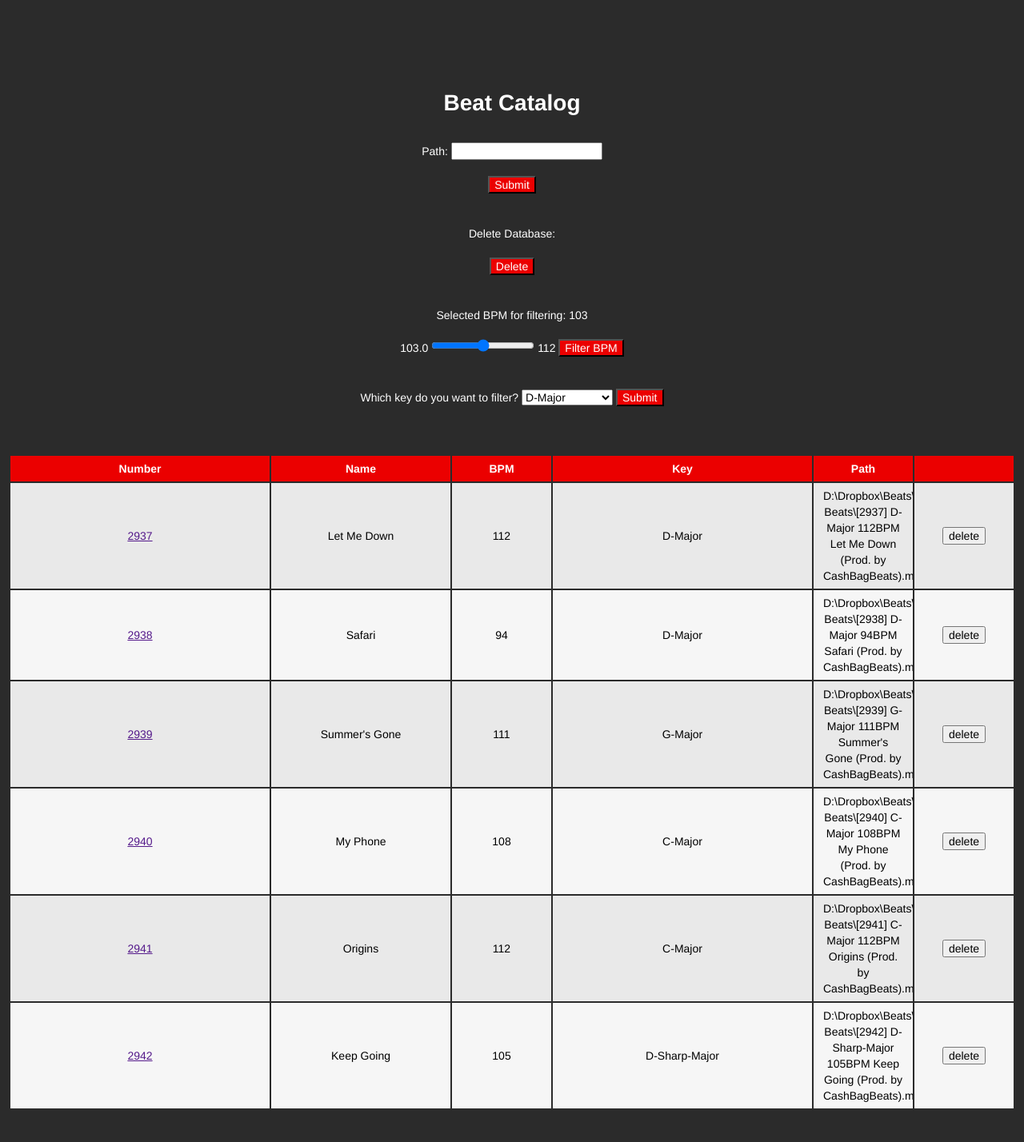
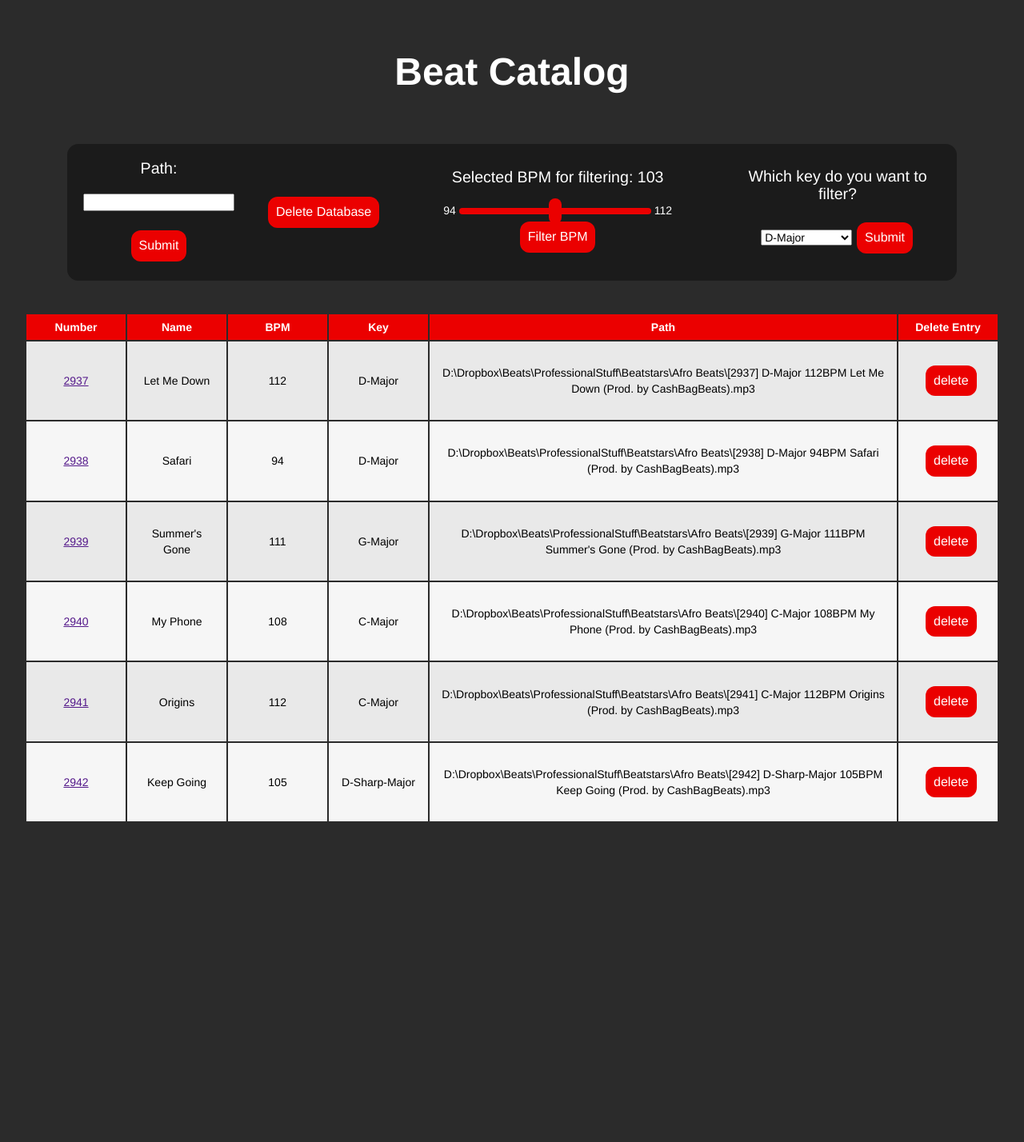
Before and after one commit to MyNameIsCarsten/beat-portfolio, a Django app: page / in a window 1280 px wide. Shown: the whole page at 80% size. After the commit the page ends 1027 px from the top, so only its background shows below. Run offline with Django 4.2, Linux system fonts and the light colour scheme; data comes from the database, SQL or seed files in the repository; both versions use the stored data as it was after the commit; some libraries are stand-ins or nearby versions.

Commit message:
Styling changes to header

```diff
--- a/beat_catalog/catalog_app/static/catalog_app/styles.css
+++ b/beat_catalog/catalog_app/static/catalog_app/styles.css
@@ -10,10 +10,29 @@ body {
 
 }
 
+button,input[type=submit] {
+  background-color: #eb0000;
+  border: none;
+  color: white;
+  padding: 10px;
+  text-align: center;
+  text-decoration: none;
+  display: inline-block;
+  font-size: 16px;
+  margin: 4px 2px;
+  border-radius: 12px;
+  cursor: pointer;
+}
+button:hover,input[type=submit]:hover {
+    background-color: #2b2b2b;
+}
+
 h1 {
   text-align: center;
   color: #ffffff;
-  padding-top: 100px;
+  padding-top: 1em;
+  padding-bottom: 1em;
+  font-size: -webkit-xxx-large;
 }
 
 form {
@@ -24,6 +43,7 @@ form {
 
 label {
   color: white;
+  font-size: 1.4em;
 }
 
 input[type="submit"]  {
@@ -31,6 +51,16 @@ input[type="submit"]  {
   color: white;
 }
 
+
+.flex {
+    display: flex;
+    justify-content: center;
+    align-items: center;
+    background-color: #1b1b1b;
+    margin-right: 6em;
+    margin-left: 6em;
+    border-radius: 1em;
+}
 
 .wrapper {
   margin: 0 auto;
@@ -86,10 +116,12 @@ input[type="submit"]  {
   }
 }
 
+/*
 .container {
   display: flex;
   justify-content: center;
 }
+*/
 
 
 table {
@@ -102,17 +134,76 @@ th,td {
   overflow: auto;
 }
 
-/*Address*/
-.cell:nth-child(1) {
-  width: 300px;
+
+/*Path text*/
+.cell:nth-child(5) {
+  width: 40em;
 }
 
-/*Title*/
-.cell:nth-child(2) {
-  width: 200px;
+/********** Range Input Styles **********/
+/*Range Reset*/
+input[type="range"] {
+   -webkit-appearance: none;
+    appearance: none;
+    background: transparent;
+    cursor: pointer;
+    width: 15rem;
 }
 
-/*Meta text*/
-.cell:nth-child(4) {
-  width: 300px;
+/* Removes default focus */
+input[type="range"]:focus {
+  outline: none;
 }
+
+/***** Chrome, Safari, Opera and Edge Chromium styles *****/
+/* slider track */
+input[type="range"]::-webkit-slider-runnable-track {
+   background-color: #eb0000;
+   border-radius: 0.5rem;
+   height: 0.5rem;
+}
+
+/* slider thumb */
+input[type="range"]::-webkit-slider-thumb {
+  -webkit-appearance: none; /* Override default look */
+   appearance: none;
+   margin-top: -12px; /* Centers thumb on the track */
+
+   /*custom styles*/
+   background-color: #eb0000;
+   border-radius:10em;
+   height: 2rem;
+   width: 1rem;
+}
+
+input[type="range"]:focus::-webkit-slider-thumb {
+  border: 1px solid #053a5f;
+  outline: 3px solid #053a5f;
+  outline-offset: 0.125rem;
+}
+
+/******** Firefox styles ********/
+/* slider track */
+input[type="range"]::-moz-range-track {
+   background-color: #eb0000;
+   border-radius: 0.5rem;
+   height: 0.5rem;
+}
+
+/* slider thumb */
+input[type="range"]::-moz-range-thumb {
+   border: none; /*Removes extra border that FF applies*/
+   border-radius: 0; /*Removes default border-radius that FF applies*/
+
+   /*custom styles*/
+   background-color: #eb0000;
+   border-radius:10em;
+   height: 2rem;
+   width: 1rem;
+}
+
+input[type="range"]:focus::-moz-range-thumb {
+  border: 1px solid #053a5f;
+  outline: 3px solid #053a5f;
+  outline-offset: 0.125rem;
+}
--- a/beat_catalog/catalog_app/templates/catalog_app/home.html
+++ b/beat_catalog/catalog_app/templates/catalog_app/home.html
@@ -11,36 +11,31 @@
 
 <body>
   <header>
-    <div>
     <h1>Beat Catalog</h1>
+    <div class="flex">
       <form action="" method="post">
         {% csrf_token %}
-        <label>Path:</label>
+        <label>Path:</label><br><br>
         <input type="text" name="path" value=""><br><br>
         <input type="submit" value="Submit">
       </form>
       <form action="" method="post">
         {% csrf_token %}
-        <label>Delete Database:</label>
-        <input type="hidden" name="delete_all" value=""><br><br>
-        <input type="submit" value="Delete">
+        <input type="submit" name="delete_all" value="Delete Database">
       </form>
 
       <form action="" method="post">
         {% csrf_token %}
         <label>Selected BPM for filtering: <output id="bpm_value"></output></label><br><br>
-        <span>{{ mid_bpm }}</span>
+        <span>{{ min_bpm }}</span>
         <input id="bpm_select" type="range" name="filter_bpm" value="{{ mid_bpm }}" min="{{ min_bpm }}" max="{{ max_bpm }}">
         <span>{{ max_bpm }}</span>
         <input type="submit" value="Filter BPM">
       </form>
 
-
-
-      <div class="container">
       <form action="" method="post" class="item" >
         {% csrf_token %}
-            	<label>Which key do you want to filter?</label>
+        <label>Which key do you want to filter?</label><br><br>
         <select name="key">
           {% for key in keys %}
           <option value="{{ key.key }}">{{ key.key }}</option>
@@ -48,7 +43,12 @@
         </select>
         <input type="submit" value="Submit">
       </form>
+
+      <!--
+      <div class="container">
+          <p> Beats currently added to mail: <output id="beat_list"></output></p>
       </div>
+      -->
     </div>
 
   </header>
@@ -65,7 +65,10 @@
           <th class="cell">BPM</th>
           <th class="cell">Key</th>
           <th class="cell">Path</th>
+          <th class="cell">Delete Entry</th>
+          <!--
           <th class="cell"></th>
+          -->
         </tr>
       </thead>
       <tbody>
@@ -75,13 +78,19 @@
           <td class="cell">{{ beat.name }}</td>
           <td class="cell">{{ beat.bpm }}</td>
           <td class="cell">{{ beat.key }}</td>
-          <td class="cell">{{ beat.full_path}}</td>
+          <td class="cell" id="myVar">{{ beat.full_path}}</td>
           <td class="cell">
             <form action="" method="post">
               {% csrf_token %}
-              <button name="row_id" value={{ row.id }}>delete</button>
+              <button name="row_id" value={{ beat.id }}>delete</button>
             </form>
           </td>
+          <!--
+          <td class="cell">
+            {% csrf_token %}
+            <button name="add_mail" onclick="addSubject()">add to mail</button>
+          </td>
+          -->
         </tr>
       {% endfor %}
       </tbody>
@@ -98,6 +107,17 @@ value.textContent = input.value;
 input.addEventListener("input", (event) => {
   value.textContent = event.target.value;
 });
+
+/*
+const beat_list = [];
+var beat = document.getElementById("myVar").innerHTML;
+
+function addSubject() {
+beat_list.push(beat);
+document.getElementById("beat_list").innerHTML = beat_list;
+}
+*/
+
 </script>
 </body>
 </html>
--- a/beat_catalog/catalog_app/views.py
+++ b/beat_catalog/catalog_app/views.py
@@ -7,9 +7,16 @@ def home(request):
   # Ausgewählte Objekte aus Datenbank holen
   all_items = Beat.objects.all()
   keys = Beat.objects.values('key').distinct()
-  min_bpm = Beat.objects.filter().order_by('bpm').first().bpm
-  max_bpm = Beat.objects.filter().order_by('bpm').last().bpm
+  try:
+    min_bpm = Beat.objects.filter().order_by('bpm').first().bpm
+  except:
+    min_bpm = 0
+  try:
+    max_bpm = Beat.objects.filter().order_by('bpm').last().bpm
+  except:
+    max_bpm = 200
   mid_bpm = round((min_bpm + max_bpm) / 2, 0)
+
   context = {
     'all_items': all_items,
     'keys': keys,
@@ -46,6 +53,14 @@ def home(request):
       # Ausgewählte Objekte aus Datenbank holen
       context['all_items'] = Beat.objects.filter(bpm=filter_value).values()
 
+    elif 'row_id' in request.POST:
+      id = request.POST['row_id']
+
+      # Objekt löschen
+      post_to_delete = Beat.objects.get(id=id)
+      post_to_delete.delete()
+
+      context['all_items'] = Beat.objects.all()
 
     else:
       folder_path = request.POST['path']
@@ -71,9 +86,16 @@ def home(request):
     # Alle Objekte aus Datenbank holen
     all_items = Beat.objects.all()
     keys = Beat.objects.values('key').distinct()
-
-    min_bpm = Beat.objects.filter().order_by('bpm').first().bpm
-    max_bpm = Beat.objects.filter().order_by('bpm').last().bpm
+    try:
+      min_bpm = Beat.objects.filter().order_by('bpm').first().bpm
+    except:
+      min_bpm = 0
+    try:
+      max_bpm = Beat.objects.filter().order_by('bpm').last().bpm
+    except:
+      max_bpm = 200
+    min_bpm = round(min_bpm, 0)
+    max_bpm = round(max_bpm, 0)
     mid_bpm = round((min_bpm + max_bpm)/2, 0)
 
     context = {
```
Also changed, not shown: beat_catalog/db.sqlite3. Lines whose indentation alone changed are shown as unchanged.
